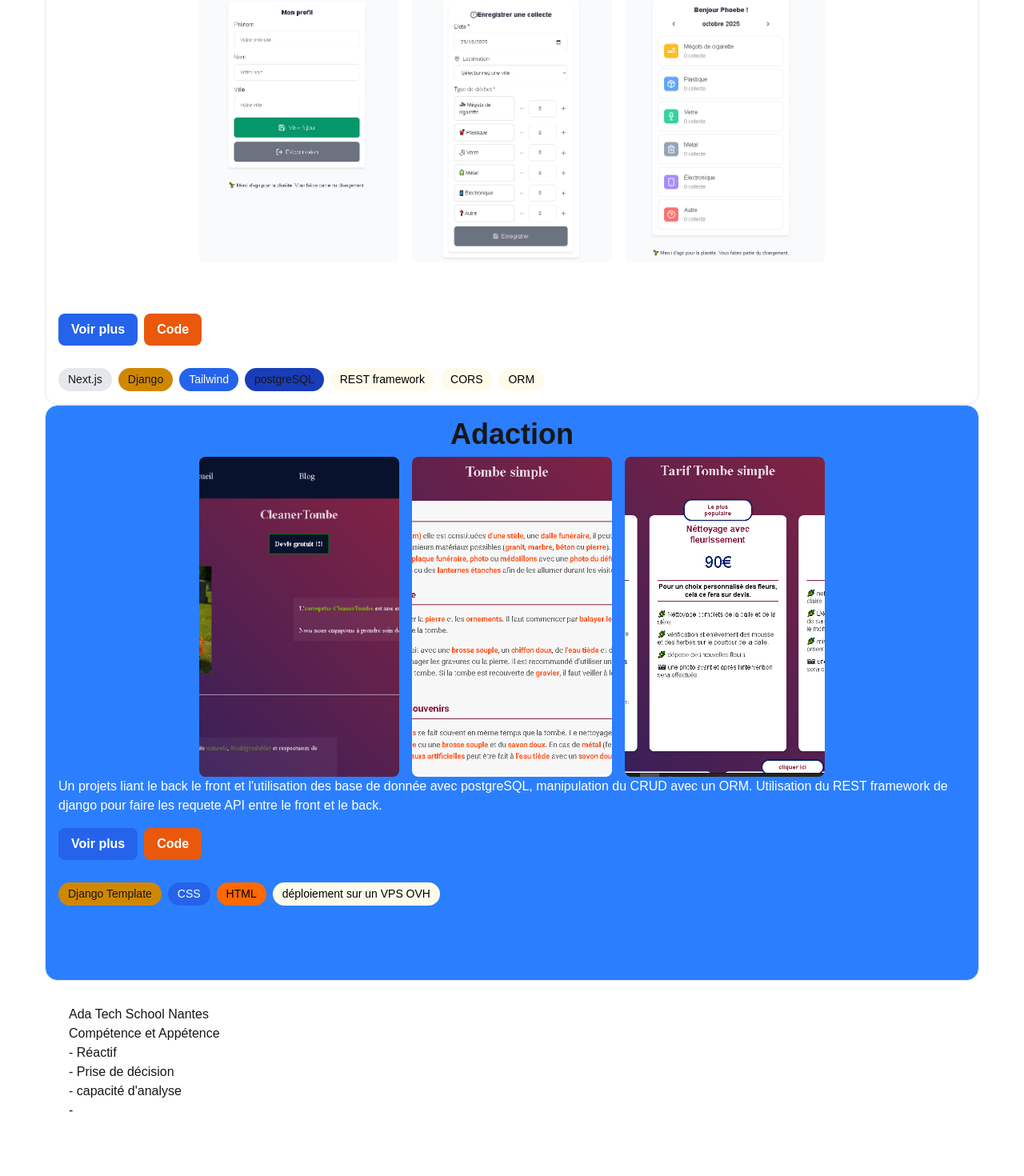
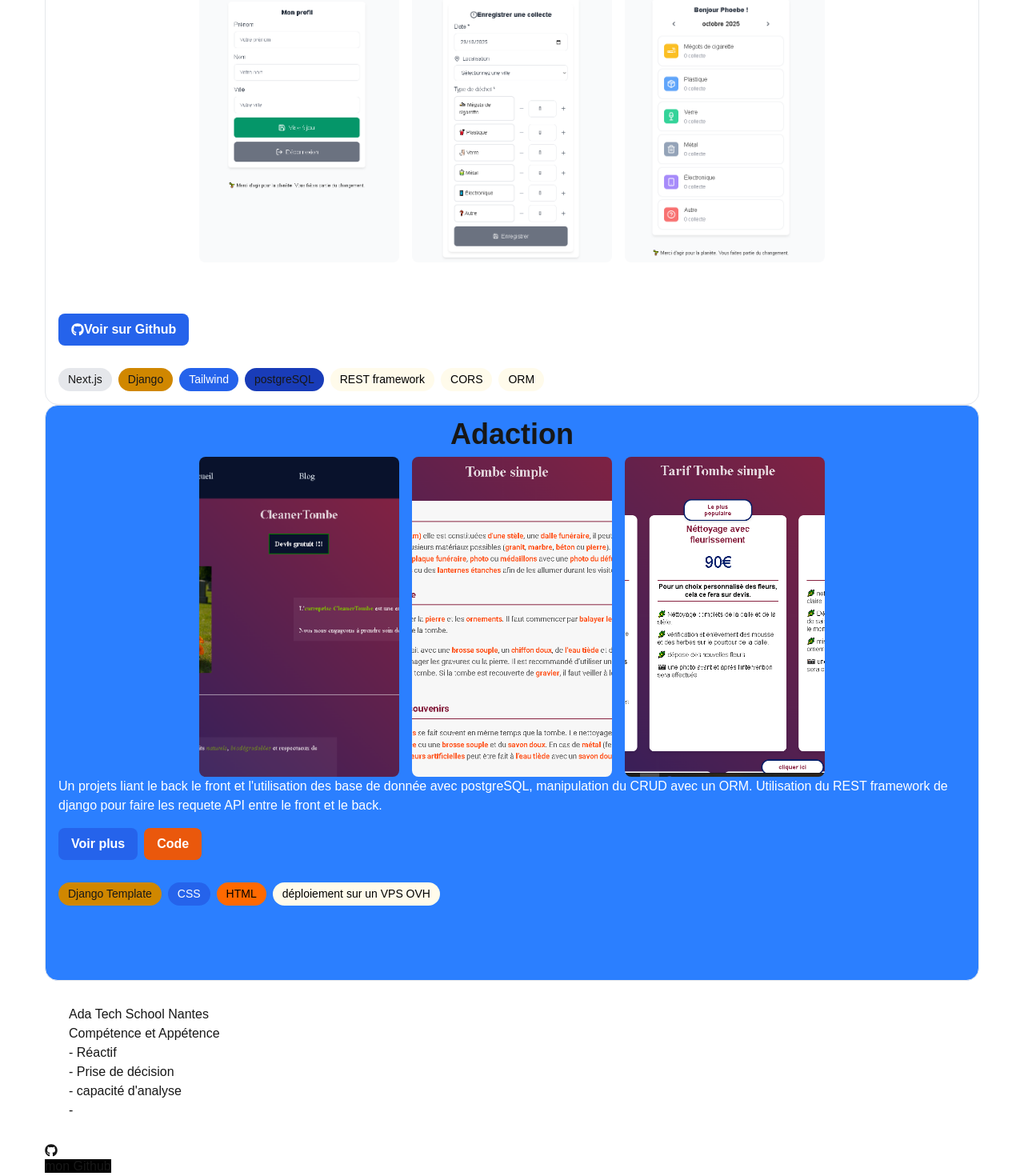
Before and after one commit to Phogo2112/Portfolio, a Next.js app: page / in a window 1280 px wide. Shown: the part 935-2405 px from the top of the page at 80% size. Before the commit the page ends 2365 px from the top, so only its background shows below. Built offline with nearby package versions, Linux system fonts and the light colour scheme.

Commit message:
modifie color FaGithub in the footers and add link social network

```diff
--- a/app/components/Cards.tsx
+++ b/app/components/Cards.tsx
@@ -1,7 +1,20 @@
+"use client";
 import Image from "next/image";
-
+import { useState } from "react";
+import { FaGithub } from "react-icons/fa";
 
 export default function ProjectCard() {
+  function BtnGit({ url }: { url: string }) {
+    return (
+      <a href={url}
+      className="btn"
+      target="_blank"
+      rel="noopener noreferrer">
+        <FaGithub />Voir sur Github
+      </a>
+
+    );
+  }
   return (
     <div className="card">
       <h3 className="text-4xl font-bold mb-2 flex justify-center">Adaction</h3>
@@ -21,16 +34,17 @@ export default function ProjectCard() {
           alt="image de la page des collectes de l'applications Adaction"
           className="w-[250px] h-[400px] object-cover rounded-md"
         />
-
       </div>
 
       <p className="text-white mb-4">
-        Un projets liant le back le front et l'utilisation des base de donnée avec postgreSQL, manipulation du CRUD avec un ORM. Utilisation du REST framework de django pour faire les requete API entre le front et le back.
+        Un projets liant le back le front et l'utilisation des base de donnée
+        avec postgreSQL, manipulation du CRUD avec un ORM. Utilisation du REST
+        framework de django pour faire les requete API entre le front et le
+        back.
       </p>
 
       <div className="flex gap-2">
-        <a href="/projects/adaction" className="btn">Voir plus</a>
-        <a href="https://github.com/Phogo2112/adaction-API.git" className="btn btn-accent">Code</a>
+        <BtnGit url="https://github.com/Phogo2112/adaction-API.git" />
       </div>
 
       <div className="flex gap-2 mt-7">
@@ -41,7 +55,6 @@ export default function ProjectCard() {
         <span className="tag bg-amber-50 text-black">REST framework</span>
         <span className="tag bg-amber-50 text-black">CORS</span>
         <span className="tag bg-amber-50 text-black">ORM</span>
-
       </div>
     </div>
   );
@@ -67,23 +80,34 @@ export function CleanerTombeCard() {
           alt="image de la page des collectes de l'applications Adaction"
           className="w-[250px] h-[400px] object-cover rounded-md"
         />
-
       </div>
 
       <p className="text-white mb-4">
-        Un projets liant le back le front et l'utilisation des base de donnée avec postgreSQL, manipulation du CRUD avec un ORM. Utilisation du REST framework de django pour faire les requete API entre le front et le back.
+        Un projets liant le back le front et l'utilisation des base de donnée
+        avec postgreSQL, manipulation du CRUD avec un ORM. Utilisation du REST
+        framework de django pour faire les requete API entre le front et le
+        back.
       </p>
 
       <div className="flex gap-2">
-        <a href="/projects/adaction" className="btn">Voir plus</a>
-        <a href="https://github.com/Phogo2112/adaction-API.git" className="btn btn-accent">Code</a>
+        <a href="/projects/adaction" className="btn">
+          Voir plus
+        </a>
+        <a
+          href="https://github.com/Phogo2112/adaction-API.git"
+          className="btn btn-accent"
+        >
+          Code
+        </a>
       </div>
 
       <div className="flex gap-2 mt-7">
         <span className="tag bg-yellow-600">Django Template</span>
         <span className="tag tag-primary">CSS</span>
         <span className="tag bg-orange-500 text-black">HTML</span>
-        <span className="tag bg-amber-50 text-black">déploiement sur un VPS OVH</span>
+        <span className="tag bg-amber-50 text-black">
+          déploiement sur un VPS OVH
+        </span>
       </div>
     </div>
   );
--- /dev/null
+++ b/app/components/footer.tsx
@@ -0,0 +1,20 @@
+"use client"
+import { useState } from "react"
+import { FaGithub } from "react-icons/fa";
+
+
+export default function Footers(){
+
+
+    return(
+        <div>
+            <ul>
+            <li><a href="https://github.com/Phogo2112" className="bg-black"><FaGithub/> mon Github</a></li>
+            <li></li>
+            <li></li>
+            <li></li>
+            </ul>
+
+        </div>
+    )
+}
--- a/app/page.tsx
+++ b/app/page.tsx
@@ -3,7 +3,7 @@ import ProjectCard, { CleanerTombeCard } from './components/Cards'
 import NavBar from "./components/NavBar";
 import Presentation from "./components/Presentation";
 import Formation from "./components/Formation"
-
+import Footers from './components/footer'
 export default function Home() {
   return (
     <>
@@ -14,6 +14,7 @@ export default function Home() {
       <ProjectCard />
       <CleanerTombeCard />
       < Formation/>
+      <Footers/>
 </div>
     </>
   );
```
